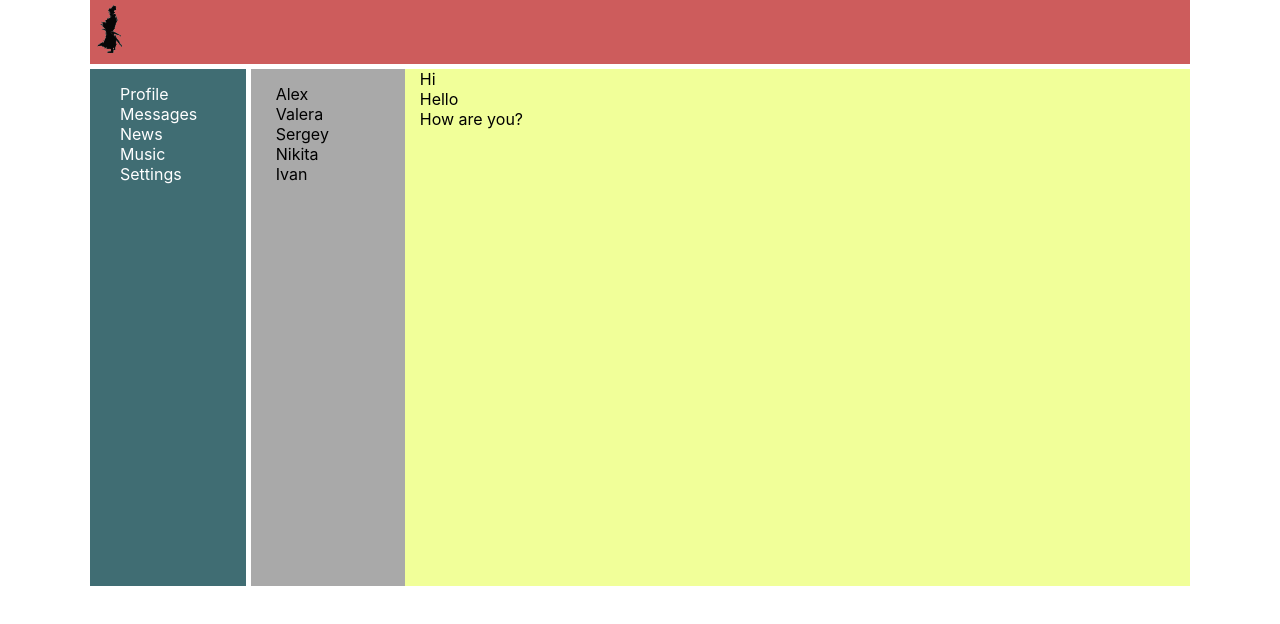
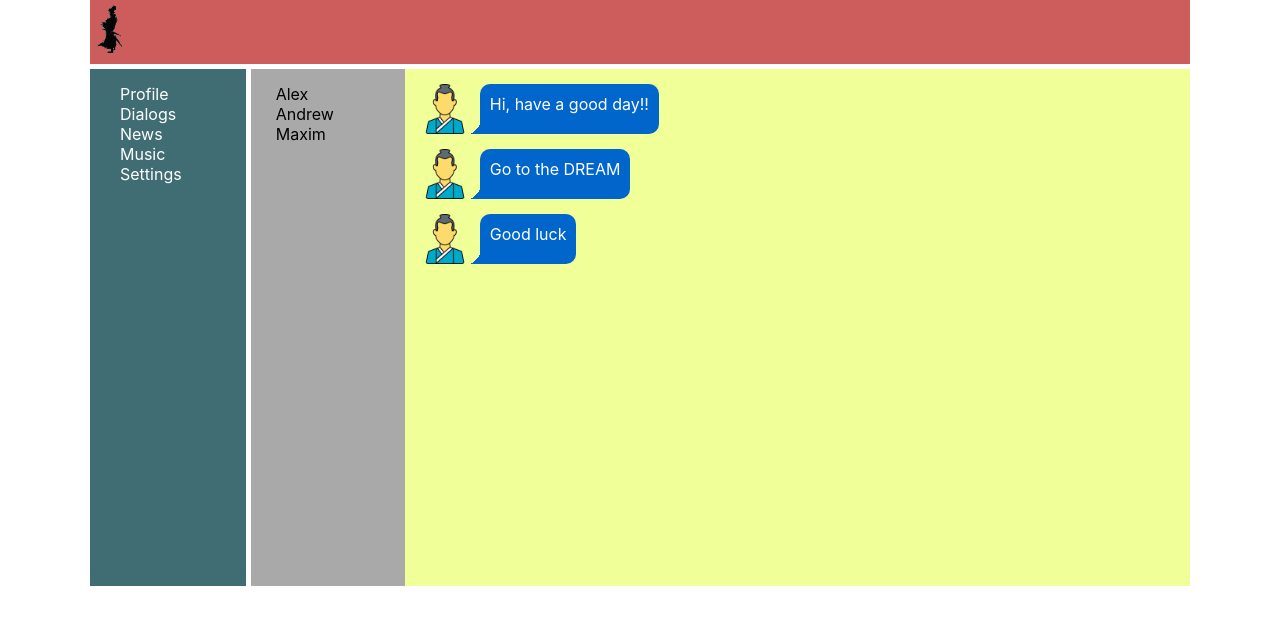
Before and after one commit to AlexandrPanevkin/Social-Network, a React (Create React App) app: page /dialogs in a window 1280 px wide. Shown: the top 624 px of the page. Built offline with nearby package versions, Linux system fonts and the light colour scheme.

Commit message:
Add state.ts

```diff
--- a/src/App.tsx
+++ b/src/App.tsx
@@ -8,9 +8,13 @@ import {BrowserRouter, Route} from "react-router-dom";
 import {News} from "./components/News/News";
 import {Music} from "./components/Music/Music";
 import {Settings} from "./components/Settings/Settings";
-import {postPropsType} from "./components/Profile/MyPosts/MyPosts";
+import {stateType} from "./Redux/Redux";
 
-const App = (props:postPropsType) => {
+type statePropsType = {
+    state: stateType
+}
+
+const App = (props:statePropsType) => {
 
     return (
         <BrowserRouter>
@@ -18,8 +22,8 @@ const App = (props:postPropsType) => {
                 <Header/>
                 <Navbar/>
                 <div className={s.appWrapperContent}>
-                    <Route path='/profile' render={()=><Profile posts={props.posts}/>}/>
-                    <Route path='/dialogs' component={Dialogs}/>
+                    <Route path='/profile' render={()=><Profile posts={props.state.ProfilePage.posts}/>}/>
+                    <Route path='/dialogs' component={()=><Dialogs dialogs={props.state.DialogsPage.dialogs} messages={props.state.DialogsPage.messages}/>}/>
                     <Route path='/news' component={News}/>
                     <Route path='/music' component={Music}/>
                     <Route path='/settings' component={Settings}/>
--- /dev/null
+++ b/src/Redux/Redux.tsx
@@ -0,0 +1,55 @@
+export type postsType = {
+    id: number
+    message: string
+    likesCount: number
+}
+
+export type DialogsType = {
+    id: number
+    name: string
+}
+
+export type MessagesType = {
+    id: number
+    message: string
+}
+
+export type ProfilePageType= {
+    posts: postsType[]
+}
+
+export type DialogsPageType = {
+    dialogs: DialogsType[]
+    messages: MessagesType[]
+}
+
+export type stateType = {
+    ProfilePage: ProfilePageType
+    DialogsPage: DialogsPageType
+}
+
+
+export const state: stateType = {
+    ProfilePage: {
+        posts: [
+            {id: 1, message: 'post1', likesCount: 7},
+            {id: 2, message: 'post2', likesCount: 2},
+            {id: 3, message: 'post3', likesCount: 4},
+        ]
+    },
+
+    DialogsPage: {
+        dialogs:[
+            {id: 1, name: 'Alex'},
+            {id: 2, name: 'Andrew'},
+            {id: 3, name: 'Maxim'},
+        ],
+        messages:[
+            {id: 1, message: 'Hi, have a good day!!'},
+            {id: 2, message: 'Go to the DREAM'},
+            {id: 3, message: 'Good luck'},
+        ]
+    },
+
+
+}
--- a/src/components/Dialogs/DialogItem/DialogItem.tsx
+++ b/src/components/Dialogs/DialogItem/DialogItem.tsx
@@ -1,12 +1,14 @@
 import React from "react";
-import s from '../Dialogs.module.css'
+import {NavLink} from "react-router-dom";
+
 type DialogItemType = {
     id: number
     name: string
 }
 
 export const DialogItem = (props: DialogItemType) => {
+    let path = "/dialogs/" + props.id;
     return (
-       <div>{props.name}</div>
+        <NavLink to={path}><div>{props.name}</div></NavLink>
     )
 }
--- a/src/components/Dialogs/Dialogs.module.css
+++ b/src/components/Dialogs/Dialogs.module.css
@@ -5,13 +5,15 @@
     height: 100%;
     grid-gap: 15px;
 }
+
 .dialogsItems {
     grid-area: d;
     background-color: #A9A9A9;
     padding: 15px 0px 0px 25px;
 
 }
-.dialogsItems div {
+
+.dialogsItems a {
     text-decoration: none;
     color: black;
     cursor: pointer;
@@ -23,10 +25,45 @@
     color: white;
 }
 
-.dialogsItems div.active {
+.dialogsItems a.active {
     color: red;
 }
 
-.message {
+.messageImg {
+    width: 50px;
+    height: 50px;
+}
+
+.dialog {
 
 }
+
+.message {
+    display: inline-block;
+    padding: 10px;
+    border-radius: 5px;
+    border-color: #F5F7FB;
+    border-radius: 10px 10px 10px 0px;
+    background: #0066CC;
+    margin-left: 10px;
+    color: white
+}
+
+.message:after {
+    content: "";
+    position: relative;
+    bottom: 0;
+    display: block;
+    width: 20px;
+    height: 20px;
+    background: radial-gradient(45px at top left, transparent 50%, #0066CC 0);
+    margin-left: -30px;
+    margin-bottom: -10px;
+}
+.imageAndText {
+    align-items: flex-end;
+    display: flex;
+    margin-top: 15px;
+    margin-bottom: 5px;
+    cursor: pointer;
+}
--- a/src/components/Dialogs/Dialogs.tsx
+++ b/src/components/Dialogs/Dialogs.tsx
@@ -1,35 +1,29 @@
 import React from "react";
-import s from'./Dialogs.module.css';
+import s from './Dialogs.module.css';
 import {DialogItem} from "./DialogItem/DialogItem";
 import {Message} from "./Message/Message";
+import {DialogsType, MessagesType} from "../../Redux/Redux";
+import postUserSvg from "../../assets/img/postUser.png";
+
+export type DialogsPropsType = {
+    dialogs: DialogsType[]
+    messages: MessagesType[]
+}
+
+export const Dialogs = (props: DialogsPropsType) => {
 
 
-export const Dialogs = () => {
+    let dialogsElements = props.dialogs.map(dialog => <DialogItem id={dialog.id} name={dialog.name}/>)
 
-    let dialogs = [
-        {id: 1, name: 'Alex'},
-        {id: 2, name: 'Valera'},
-        {id: 3, name: 'Sergey'},
-        {id: 4, name: 'Nikita'},
-        {id: 5, name: 'Ivan'},
-    ]
-
-    let messages = [
-        {id: 1, message: 'Hi'},
-        {id: 2, message: 'Hello'},
-        {id: 3, message: 'How are you?'},
-    ]
-
-    let dialogsElements = dialogs.map(dialog => <DialogItem id={dialog.id} name={dialog.name}/>)
-
-    let messagesElements = messages.map(message=> <Message message={message.message}/>)
+    let messagesElements = props.messages.map(message => <div className={s.imageAndText}><img className={s.messageImg} src={postUserSvg}/><span className={s.message}> <Message
+        id={message.id} message={message.message}/></span></div>)
 
     return (
         <div className={s.dialogs}>
             <div className={s.dialogsItems}>
                 {dialogsElements}
             </div>
-            <div className={s.message}>
+            <div>
                 {messagesElements}
             </div>
         </div>
--- /dev/null
+++ b/src/components/Dialogs/Message/Message.module.css
@@ -0,0 +1,3 @@
+.message {
+
+}
--- a/src/components/Dialogs/Message/Message.tsx
+++ b/src/components/Dialogs/Message/Message.tsx
@@ -1,12 +1,11 @@
 import React from "react";
-import s from '../Dialogs.module.css';
+import s from './Message.module.css'
+
 type MessageType = {
+    id: number
     message: string
 }
+
 export const Message = (props: MessageType) => {
-    return (
-        <div>{props.message}</div>
-
-
-    )
+    return <div className={s.message}>{props.message}</div>
 }
--- a/src/components/Navbar/Navbar.tsx
+++ b/src/components/Navbar/Navbar.tsx
@@ -5,7 +5,7 @@ import {NavLink} from "react-router-dom";
 export const Navbar = () => {
     return   <nav className={s.navbar}>
         <div className={s.navbarNav}><NavLink to='/profile'>Profile</NavLink></div>
-        <div className={s.navbarNav}><NavLink to='/dialogs'>Messages</NavLink></div>
+        <div className={s.navbarNav}><NavLink to='/dialogs'>Dialogs</NavLink></div>
         <div className={s.navbarNav}><NavLink to='/news'>News</NavLink></div>
         <div className={s.navbarNav}><NavLink to='/music'>Music</NavLink></div>
         <div className={s.navbarNav}><NavLink to='/settings'>Settings</NavLink></div>
--- a/src/components/Profile/MyPosts/MyPosts.tsx
+++ b/src/components/Profile/MyPosts/MyPosts.tsx
@@ -1,16 +1,7 @@
 import React from "react";
 import './MyPosts.css';
 import {Post} from "./Post/Post";
-
-type postsType = {
-    id: number
-    message: string
-    likesCount: number
-}
-
-export type postPropsType = {
-    posts: postsType[]
-}
+import {postPropsType} from "../Profile";
 
 export const MyPosts = (props: postPropsType) => {
 
--- a/src/components/Profile/Profile.tsx
+++ b/src/components/Profile/Profile.tsx
@@ -1,7 +1,12 @@
 import React from "react";
 import mainJpg from "../../assets/img/main.jpg";
 import s from './Profile.module.css';
-import {MyPosts, postPropsType} from "./MyPosts/MyPosts";
+import {MyPosts} from "./MyPosts/MyPosts";
+import {postsType} from "../../Redux/Redux";
+
+export type postPropsType = {
+    posts: postsType[]
+}
 
 export const Profile = (props:postPropsType) => {
 
--- a/src/index.tsx
+++ b/src/index.tsx
@@ -2,14 +2,10 @@ import React from 'react';
 import ReactDOM from 'react-dom';
 import './index.css';
 import App from './App';
+import {state} from "./Redux/Redux";
 
-let posts = [
-    {id: 1, message: 'post1', likesCount: 7},
-    {id: 2, message: 'post2', likesCount: 2},
-    {id: 3, message: 'post3', likesCount: 4},
-]
 
 ReactDOM.render(
-    <App posts={posts} />,
+    <App state={state} />,
   document.getElementById('root')
 );
```
Also changed, not shown: src/components/Dialogs/DialogItem/DialogsItem.module.css (added).
